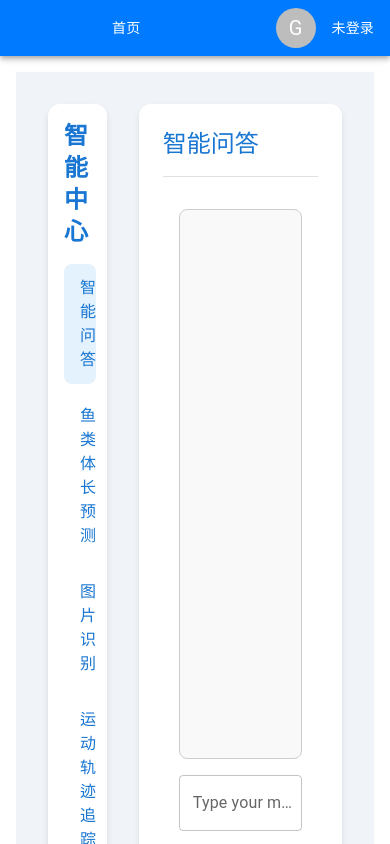
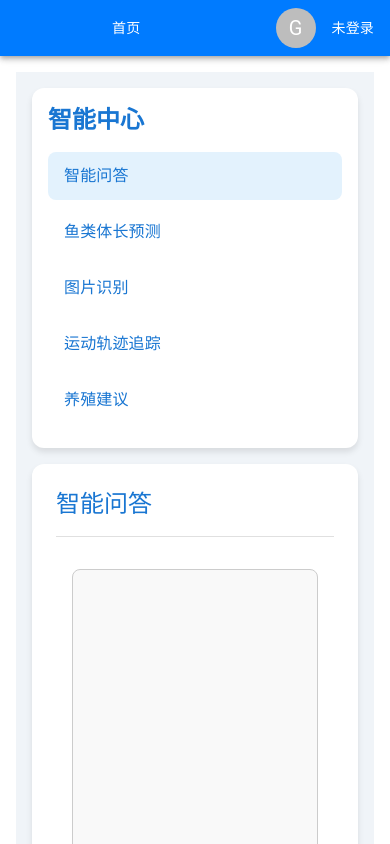
Before and after one commit to open-sun/software, a React (Create React App) app in the folder frontend/: page /SmartCenter in a window 390 px wide. Built offline with nearby package versions, Linux system fonts and the light colour scheme; some icons are missing.

Commit message:
添加简陋版的智能中心手机端页面

```diff
--- a/frontend/src/pages/SmartCenter.tsx
+++ b/frontend/src/pages/SmartCenter.tsx
@@ -1,5 +1,5 @@
 import React, { useState } from 'react';
-import { Box, Typography, ListItemButton, ListItemText, Divider } from '@mui/material';
+import { Box, Typography, ListItemButton, ListItemText, Divider, useMediaQuery, useTheme } from '@mui/material';
 import AiTalk from '../components/SmartCenter/AiTalk';
 import ImageRecognizer from '../components/SmartCenter/ImageRecognizer';
 import FarmingAdvice from '../components/SmartCenter/FileRecognizer';
@@ -13,11 +13,33 @@ const SmartCenter: React.FC = () => {
     setSelectedFeature(feature);
   };
 
+  const theme = useTheme();
+  const isMobile = useMediaQuery(theme.breakpoints.down('sm')); // 手机屏幕判断
+
   return (
-    <Box sx={{ display: 'flex', minHeight: '100vh', backgroundColor: '#f0f4f8', p: 4 }}>
+    <Box
+      sx={{
+        display: 'flex',
+        flexDirection: isMobile ? 'column' : 'row', // 手机时上下排布，桌面时左右排布
+        minHeight: '100vh',
+        backgroundColor: '#f0f4f8',
+        p: isMobile ? 2 : 4,
+      }}
+    >
       {/* 左侧菜单栏 */}
-      <Box sx={{ width: '20%', backgroundColor: '#ffffff', p: 2, borderRadius: '12px', boxShadow: '0px 4px 6px rgba(0, 0, 0, 0.1)' }}>
-        <Typography variant="h5" sx={{ mb: 2, color: '#1976d2', fontWeight: 'bold' }}>智能中心</Typography>
+      <Box
+        sx={{
+          width: isMobile ? '100%' : '20%',
+          backgroundColor: '#ffffff',
+          p: 2,
+          borderRadius: '12px',
+          boxShadow: '0px 4px 6px rgba(0, 0, 0, 0.1)',
+          mb: isMobile ? 2 : 0, // 手机时底部间距，避免和内容区紧贴
+        }}
+      >
+        <Typography variant="h5" sx={{ mb: 2, color: '#1976d2', fontWeight: 'bold' }}>
+          智能中心
+        </Typography>
         {features.map((feature) => (
           <ListItemButton
             key={feature}
@@ -31,14 +53,29 @@ const SmartCenter: React.FC = () => {
               },
             }}
           >
-            <ListItemText primary={feature} sx={{ color: '#1976d2', fontWeight: selectedFeature === feature ? 'bold' : 'normal' }} />
+            <ListItemText
+              primary={feature}
+              sx={{ color: '#1976d2', fontWeight: selectedFeature === feature ? 'bold' : 'normal' }}
+            />
           </ListItemButton>
         ))}
       </Box>
 
       {/* 右侧功能展示区 */}
-      <Box sx={{ flex: 1, ml: 4, backgroundColor: '#ffffff', p: 3, borderRadius: '12px', boxShadow: '0px 4px 6px rgba(0, 0, 0, 0.1)' }}>
-        <Typography variant="h5" sx={{ mb: 2, color: '#1976d2' }}>{selectedFeature}</Typography>
+      <Box
+        sx={{
+          flex: 1,
+          ml: isMobile ? 0 : 4,
+          backgroundColor: '#ffffff',
+          p: 3,
+          borderRadius: '12px',
+          boxShadow: '0px 4px 6px rgba(0, 0, 0, 0.1)',
+          width: isMobile ? '100%' : 'auto',
+        }}
+      >
+        <Typography variant="h5" sx={{ mb: 2, color: '#1976d2' }}>
+          {selectedFeature}
+        </Typography>
         <Divider sx={{ mb: 2 }} />
         <Box>
           {selectedFeature === '智能问答' && <AiTalk />}
```
